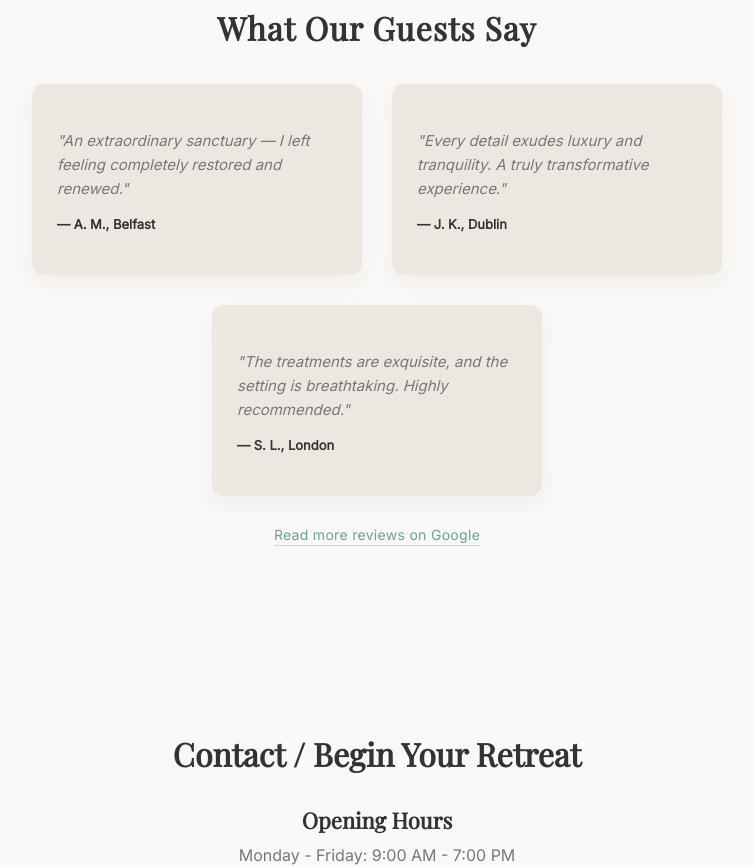
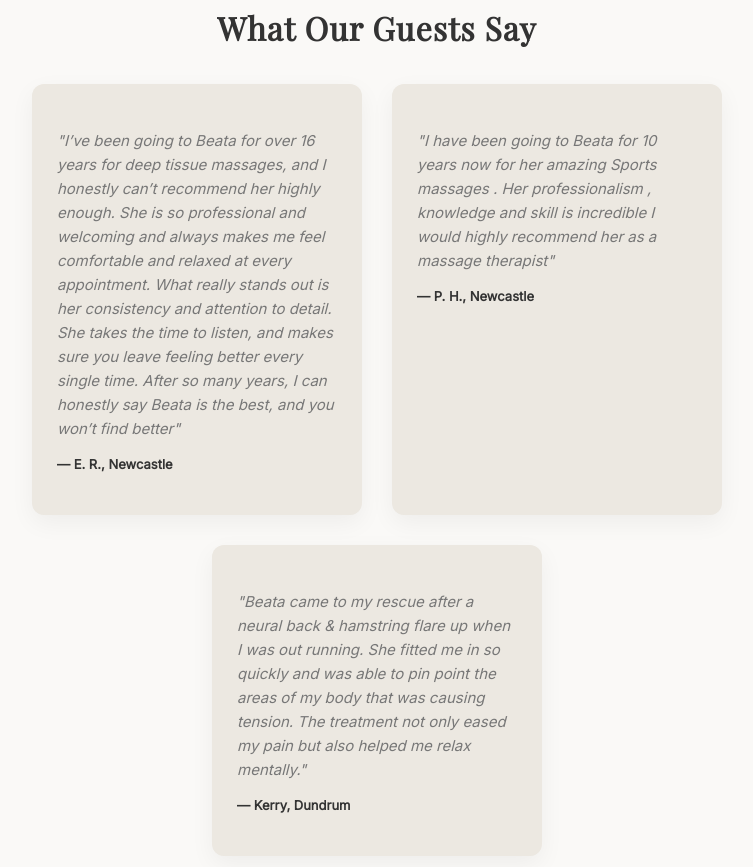
Before and after one commit to rbarr-2021/mourne-wellness, a React (Vite) app: page / in a window 1280 px wide. Shown: the part 1500-2367 px from the top of the page, without its empty margins (263-1016 px from the left). Built offline with nearby package versions, Linux system fonts and the light colour scheme.

Commit message:
update testi

```diff
--- a/src/components/AboutTestimonials.jsx
+++ b/src/components/AboutTestimonials.jsx
@@ -3,16 +3,16 @@ import "../styles/global.css"
 function AboutTestimonials() {
   const testimonials = [
     {
-      quote: "An extraordinary sanctuary — I left feeling completely restored and renewed.",
-      author: "A. M., Belfast"
+      quote: "I’ve been going to Beata for over 16 years for deep tissue massages, and I honestly can’t recommend her highly enough. She is so professional and welcoming and always makes me feel comfortable and relaxed at every appointment. What really stands out is her consistency and attention to detail. She takes the time to listen, and makes sure you leave feeling better every single time. After so many years, I can honestly say Beata is the best, and you won’t find better",
+      author: "E. R., Newcastle"
     },
     {
-      quote: "Every detail exudes luxury and tranquility. A truly transformative experience.",
-      author: "J. K., Dublin"
+      quote: "I have been going to Beata for 10 years now for her amazing Sports massages . Her professionalism , knowledge and skill is incredible I would highly recommend her as a massage therapist",
+      author: "P. H., Newcastle"
     },
     {
-      quote: "The treatments are exquisite, and the setting is breathtaking. Highly recommended.",
-      author: "S. L., London"
+      quote: "Beata came to my rescue after a neural back & hamstring flare up when I was out running. She fitted me in so quickly and was able to pin point the areas of my body that was causing tension. The treatment not only eased my pain but also helped me relax mentally.",
+      author: "Kerry, Dundrum"
     }
   ]
 
```
